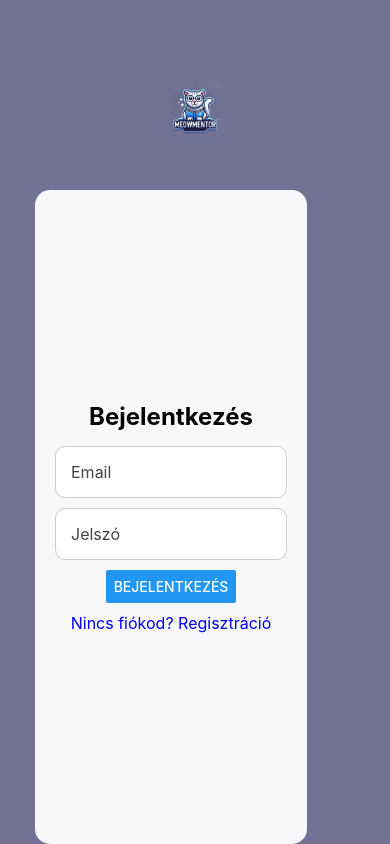
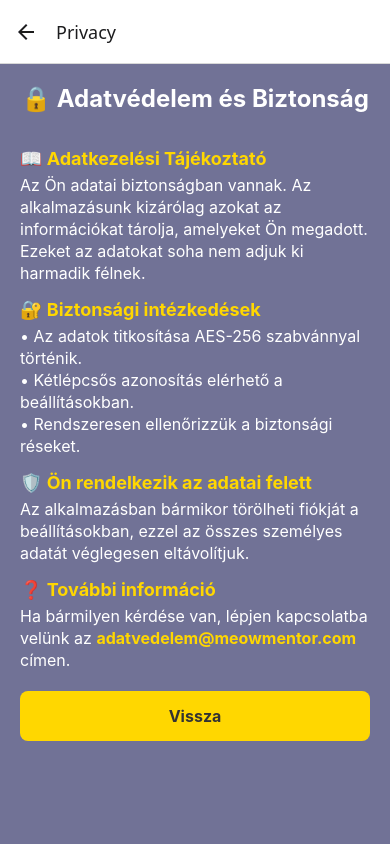
Before and after one commit to AdeeloD/meowmentor, a React Native app: screen /Privacy in a window 390 px wide. Built offline with nearby package versions, Linux system fonts and the light colour scheme; no server answers.

Commit message:
notification+privacy+milestone+firestore

```diff
--- a/App.tsx
+++ b/App.tsx
@@ -13,6 +13,7 @@ import { RootStackParamList } from "./navigation";
 import TermsScreen from "./screens/TermsScreen";
 import AccountSettingsScreen from "./screens/AccountSettingsScreen";
 import NotificationScreen from "./screens/NotificationScreen";
+import PrivacyScreen from "./screens/PrivacyScreen";
 
 const Stack = createStackNavigator<RootStackParamList>();
 
@@ -31,6 +32,7 @@ export default function App() {
         <Stack.Screen name="Terms" component={TermsScreen} />
          <Stack.Screen name="Notification" component={NotificationScreen} />
         <Stack.Screen name="AccountSettings" component={AccountSettingsScreen} />
+        <Stack.Screen name="Privacy" component={PrivacyScreen} />
       </Stack.Navigator>
     </NavigationContainer>
   );
--- a/navigation.d.ts
+++ b/navigation.d.ts
@@ -13,6 +13,7 @@ export type RootStackParamList = {
   Terms: undefined;
   AccountSettings: undefined;
   Notification: undefined;
+  Privacy: undefined;
 };
 
 export type NavigationProps<T extends keyof RootStackParamList> = {
--- a/screens/MilestonesScreen.tsx
+++ b/screens/MilestonesScreen.tsx
@@ -1,7 +1,8 @@
 import React, { useState, useEffect } from "react";
-import { View, Text, ScrollView, StyleSheet, TouchableOpacity } from "react-native";
-import { getFirestore, doc, getDoc, setDoc } from "firebase/firestore";
+import { View, Text, ScrollView, StyleSheet, TouchableOpacity, Alert, ActivityIndicator } from "react-native";
+import { getFirestore, doc, getDoc, setDoc, enableNetwork } from "firebase/firestore";
 import { getAuth } from "firebase/auth";
+import NetInfo from "@react-native-community/netinfo"; // 🔹 Hálózat figyelése
 
 const milestonesList = [
   { key: "register", label: "🆕 Regisztráció" },
@@ -17,43 +18,81 @@ const MilestonesScreen = () => {
   const user = auth.currentUser;
 
   const [milestones, setMilestones] = useState<string[]>([]);
+  const [isOffline, setIsOffline] = useState(false);
+  const [loading, setLoading] = useState(true);
 
   useEffect(() => {
-    if (!user) return;
+    if (!user) {
+      Alert.alert("Hiba", "Be kell jelentkezned a mérföldkövek megtekintéséhez.");
+      return;
+    }
 
+    // 🔹 Hálózatfigyelés
+    const unsubscribe = NetInfo.addEventListener((state) => {
+      if (!state.isConnected) {
+        setIsOffline(true);
+        Alert.alert("Offline mód", "Jelenleg nincs internetkapcsolat, az adatok elavultak lehetnek.");
+      } else {
+        setIsOffline(false);
+        enableNetwork(db).catch(() => {});
+      }
+    });
+
+    // 🔹 Mérföldkövek betöltése Firestore-ból
     const fetchMilestones = async () => {
       try {
+        setLoading(true);
         const userRef = doc(db, "users", user.uid);
         const userSnap = await getDoc(userRef);
 
-        if (userSnap.exists()) {
-          setMilestones(userSnap.data().milestones || []);
+        if (userSnap.exists() && userSnap.data()?.milestones) {
+          setMilestones(userSnap.data().milestones);
+        } else {
+          setMilestones([]);
         }
       } catch (error) {
         console.error("🔥 Hiba a Firestore mérföldkövek betöltésekor:", error);
+        Alert.alert("Hiba", "Nem sikerült lekérni a mérföldköveket.");
+      } finally {
+        setLoading(false);
       }
     };
 
     fetchMilestones();
+    return () => unsubscribe(); // 🔹 Memóriaszivárgás elkerülése
   }, [user]);
 
+  // 🔹 Mérföldkő hozzáadása Firestore-hoz
   const unlockMilestone = async (milestoneKey: string) => {
-    if (!user) return;
+    if (!user) {
+      Alert.alert("Hiba", "Nincs bejelentkezett felhasználó.");
+      return;
+    }
 
+    try {
       const userRef = doc(db, "users", user.uid);
       const userSnap = await getDoc(userRef);
-    const existingMilestones = userSnap.exists() ? userSnap.data().milestones || [] : [];
+      const existingMilestones = userSnap.exists() ? userSnap.data()?.milestones || [] : [];
 
       if (!existingMilestones.includes(milestoneKey)) {
-      await setDoc(userRef, { milestones: [...existingMilestones, milestoneKey] }, { merge: true });
-      setMilestones((prev) => [...prev, milestoneKey]);
+        const updatedMilestones = [...existingMilestones, milestoneKey];
+        await setDoc(userRef, { milestones: updatedMilestones }, { merge: true });
+        setMilestones(updatedMilestones);
+      }
+    } catch (error) {
+      console.error("🔥 Hiba a mérföldkő mentésekor:", error);
+      Alert.alert("Hiba", "Nem sikerült elmenteni a mérföldkövet.");
     }
   };
 
   return (
     <ScrollView style={styles.container}>
       <Text style={styles.title}>🏆 Mérföldkövek</Text>
-      {milestonesList.map((milestone) => (
+      {isOffline && <Text style={styles.offlineText}>⚠️ Jelenleg offline módban vagy.</Text>}
+      {loading ? (
+        <ActivityIndicator size="large" color="white" />
+      ) : (
+        milestonesList.map((milestone) => (
           <TouchableOpacity
             key={milestone.key}
             style={[
@@ -65,7 +104,8 @@ const MilestonesScreen = () => {
             <Text style={styles.milestoneText}>{milestone.label}</Text>
             {milestones.includes(milestone.key) && <Text style={styles.checkmark}>✅</Text>}
           </TouchableOpacity>
-      ))}
+        ))
+      )}
     </ScrollView>
   );
 };
@@ -81,6 +121,12 @@ const styles = StyleSheet.create({
     fontWeight: "bold",
     color: "white",
     marginBottom: 20,
+  },
+  offlineText: {
+    fontSize: 16,
+    color: "yellow",
+    textAlign: "center",
+    marginBottom: 10,
   },
   milestone: {
     flexDirection: "row",
--- a/screens/NotificationScreen.tsx
+++ b/screens/NotificationScreen.tsx
@@ -1,9 +1,10 @@
 import React, { useEffect, useState } from "react";
 import { View, Text, Switch, StyleSheet, Alert } from "react-native";
 import * as Notifications from "expo-notifications";
-import * as Permissions from "expo-permissions";
 import { getAuth } from "firebase/auth";
-import { db } from "../services/config/firebaseConfig"; // Ha szükséges a Firestore
+import { getFirestore, doc, setDoc, getDoc } from "firebase/firestore";
+import { enableNetwork, disableNetwork } from "firebase/firestore";
+import { db } from "../services/config/firebaseConfig";
 
 const NotificationScreen = () => {
   const [notificationEnabled, setNotificationEnabled] = useState(false);
@@ -11,33 +12,26 @@ const NotificationScreen = () => {
 
   useEffect(() => {
     checkNotificationPermission();
-
-    // Ha engedélyezve van, naponta egyszer küldjön értesítést
-    if (notificationEnabled) {
-      scheduleDailyNotification();
-    }
-  }, [notificationEnabled]);
+    setupFirestoreConnection();
+  }, []);
 
   const checkNotificationPermission = async () => {
-    const { status } = await Permissions.getAsync(Permissions.NOTIFICATIONS);
+    const { status } = await Notifications.getPermissionsAsync();
     setNotificationEnabled(status === "granted");
   };
 
   const toggleNotification = async () => {
     if (notificationEnabled) {
-      // Ha a felhasználó letiltja az értesítéseket
       await Notifications.setNotificationHandler({
-        handleNotification: async () => {
-          return {
-            shouldShowAlert: false,
-            shouldPlaySound: false,
-            shouldSetBadge: false,
-          };
-        },
+        handleNotification: async () => ({
+          shouldShowAlert: false,
+          shouldPlaySound: false,
+          shouldSetBadge: false,
+        }),
       });
+      setNotificationEnabled(false);
     } else {
-      // Ha a felhasználó engedélyezi az értesítéseket
-      const { status } = await Permissions.askAsync(Permissions.NOTIFICATIONS);
+      const { status } = await Notifications.requestPermissionsAsync();
       if (status === "granted") {
         setNotificationEnabled(true);
       } else {
@@ -47,10 +41,6 @@ const NotificationScreen = () => {
   };
 
   const scheduleDailyNotification = async () => {
-    // Külön értesítési üzenet beállítása
-    const trigger = new Date();
-    trigger.setHours(9, 0, 0, 0); // Minden nap 9:00-kor értesítés
-
     await Notifications.scheduleNotificationAsync({
       content: {
         title: "💬 Napi emlékeztető",
@@ -60,8 +50,20 @@ const NotificationScreen = () => {
         hour: 9,
         minute: 0,
         repeats: true,
-      },
+        type: "calendar",
+      } as Notifications.NotificationTriggerInput,
     });
+  };
+
+
+  const setupFirestoreConnection = async () => {
+    try {
+      await enableNetwork(db);
+      console.log("✅ Firestore kapcsolat aktív.");
+    } catch (error) {
+      console.error("🔥 Firestore kapcsolat hiba:", error);
+      await disableNetwork(db);
+    }
   };
 
   return (
@@ -75,7 +77,7 @@ const NotificationScreen = () => {
       <Switch
         value={notificationEnabled}
         onValueChange={toggleNotification}
-        thumbColor={notificationEnabled ? "#4CAF50" : "#F44336"}
+        thumbColor={notificationEnabled ? "#D3D3D3" : "#D3D3D3"}
       />
     </View>
   );
--- /dev/null
+++ b/screens/PrivacyScreen.tsx
@@ -0,0 +1,90 @@
+import React from "react";
+import { View, Text, ScrollView, StyleSheet, TouchableOpacity } from "react-native";
+import { useNavigation } from "@react-navigation/native";
+
+const PrivacyScreen = () => {
+  const navigation = useNavigation();
+
+  return (
+    <View style={styles.container}>
+      <ScrollView contentContainerStyle={styles.scrollContent}>
+        <Text style={styles.title}>🔒 Adatvédelem és Biztonság</Text>
+
+        <Text style={styles.sectionTitle}>📖 Adatkezelési Tájékoztató</Text>
+        <Text style={styles.text}>
+          Az Ön adatai biztonságban vannak. Az alkalmazásunk kizárólag azokat az információkat tárolja,
+          amelyeket Ön megadott. Ezeket az adatokat soha nem adjuk ki harmadik félnek.
+        </Text>
+
+        <Text style={styles.sectionTitle}>🔐 Biztonsági intézkedések</Text>
+        <Text style={styles.text}>
+          • Az adatok titkosítása AES-256 szabvánnyal történik.{"\n"}
+          • Kétlépcsős azonosítás elérhető a beállításokban.{"\n"}
+          • Rendszeresen ellenőrizzük a biztonsági réseket.
+        </Text>
+
+        <Text style={styles.sectionTitle}>🛡️ Ön rendelkezik az adatai felett</Text>
+        <Text style={styles.text}>
+          Az alkalmazásban bármikor törölheti fiókját a beállításokban, ezzel az összes személyes adatát véglegesen eltávolítjuk.
+        </Text>
+
+        <Text style={styles.sectionTitle}>❓ További információ</Text>
+        <Text style={styles.text}>
+          Ha bármilyen kérdése van, lépjen kapcsolatba velünk az{" "}
+          <Text style={styles.link}>adatvedelem@meowmentor.com</Text> címen.
+        </Text>
+
+        <TouchableOpacity style={styles.button} onPress={() => navigation.goBack()}>
+          <Text style={styles.buttonText}>Vissza</Text>
+        </TouchableOpacity>
+      </ScrollView>
+    </View>
+  );
+};
+
+const styles = StyleSheet.create({
+  container: {
+    flex: 1,
+    backgroundColor: "#717296",
+  },
+  scrollContent: {
+    padding: 20,
+  },
+  title: {
+    fontSize: 24,
+    fontWeight: "bold",
+    color: "white",
+    textAlign: "center",
+    marginBottom: 20,
+  },
+  sectionTitle: {
+    fontSize: 18,
+    fontWeight: "bold",
+    color: "#FFD700",
+    marginTop: 15,
+    marginBottom: 5,
+  },
+  text: {
+    fontSize: 16,
+    color: "white",
+    lineHeight: 22,
+  },
+  link: {
+    color: "#FFD700",
+    fontWeight: "bold",
+  },
+  button: {
+    marginTop: 20,
+    backgroundColor: "#FFD700",
+    padding: 15,
+    borderRadius: 8,
+    alignItems: "center",
+  },
+  buttonText: {
+    color: "#333",
+    fontSize: 16,
+    fontWeight: "bold",
+  },
+});
+
+export default PrivacyScreen;
--- a/screens/SettingsScreen.tsx
+++ b/screens/SettingsScreen.tsx
@@ -1,4 +1,4 @@
-import React from "react";
+import React, { useState } from "react";
 import {
   View,
   Text,
@@ -7,17 +7,24 @@ import {
   Alert,
   Switch,
   ScrollView,
+  TextInput,
 } from "react-native";
 import { useNavigation } from "@react-navigation/native";
 import type { StackNavigationProp } from "@react-navigation/stack";
 import { RootStackParamList } from "../navigation";
 import { logout } from "../services/auth";
-import { deleteUser } from "firebase/auth";
+import {
+  deleteUser,
+  EmailAuthProvider,
+  reauthenticateWithCredential,
+} from "firebase/auth";
 import { auth } from "../services/config/firebaseConfig";
 
 const SettingsScreen = () => {
   const navigation = useNavigation<StackNavigationProp<RootStackParamList>>();
-  const [isDarkMode, setIsDarkMode] = React.useState(false);
+  const [isDarkMode, setIsDarkMode] = useState(false);
+  const [password, setPassword] = useState("");
+  const [loading, setLoading] = useState(false);
 
   const handleLogout = async () => {
     try {
@@ -32,27 +39,61 @@ const SettingsScreen = () => {
   };
 
   const handleDeleteAccount = async () => {
+    const user = auth.currentUser;
+
+    if (!user) {
+      Alert.alert("Hiba", "Nincs bejelentkezett felhasználó.");
+      return;
+    }
+
     Alert.alert(
       "Fiók törlése",
-      "Biztosan törölni szeretnéd a fiókodat? Ez a művelet visszavonhatatlan.",
+      "Biztosan törölni szeretnéd a fiókodat? Ez a művelet végleges.",
       [
         { text: "Mégse", style: "cancel" },
         {
           text: "Törlés",
           style: "destructive",
           onPress: async () => {
+            setLoading(true);
             try {
-              const user = auth.currentUser;
-              if (user) {
+              if (!password) {
+                Alert.alert(
+                  "Hiba",
+                  "Biztonsági okokból előbb add meg a jelszavad!"
+                );
+                setLoading(false);
+                return;
+              }
+
+              // 🔹 Újrahitelesítés
+              const credential = EmailAuthProvider.credential(
+                user.email || "",
+                password
+              );
+              await reauthenticateWithCredential(user, credential);
+
+              // 🔥 Fiók törlése
               await deleteUser(user);
               Alert.alert("Siker", "A fiókod törölve lett.");
               navigation.reset({
                 index: 0,
                 routes: [{ name: "Auth" }],
               });
+            } catch (error: any) {
+              if (error.code === "auth/requires-recent-login") {
+                Alert.alert(
+                  "Hiba",
+                  "Biztonsági okokból jelentkezz be újra, majd próbáld meg ismét."
+                );
+              } else {
+                Alert.alert(
+                  "Hiba",
+                  "Nem sikerült törölni a fiókot. Ellenőrizd a jelszót vagy próbáld újra később."
+                );
               }
-            } catch (error) {
-              Alert.alert("Hiba", "Nem sikerült törölni a fiókot. Jelentkezz be újra, majd próbáld újra.");
+            } finally {
+              setLoading(false);
             }
           },
         },
@@ -64,15 +105,21 @@ const SettingsScreen = () => {
     <ScrollView style={styles.container}>
       <Text style={styles.title}>Beállítások</Text>
 
-      <TouchableOpacity style={styles.option} onPress={() => navigation.navigate("AccountSettings")}>
+      <TouchableOpacity
+        style={styles.option}
+        onPress={() => navigation.navigate("AccountSettings")}
+      >
         <Text>Profil kezelése</Text>
       </TouchableOpacity>
 
-      <TouchableOpacity style={styles.option} onPress={() => navigation.navigate("Notification")}>
+      <TouchableOpacity
+        style={styles.option}
+        onPress={() => navigation.navigate("Notification")}
+      >
         <Text>Értesítések kezelése</Text>
       </TouchableOpacity>
 
-      <TouchableOpacity style={styles.option}>
+      <TouchableOpacity style={styles.option} onPress={() => navigation.navigate("Privacy")}>
         <Text>Adatvédelem és biztonság</Text>
       </TouchableOpacity>
 
@@ -81,11 +128,19 @@ const SettingsScreen = () => {
         <Switch value={isDarkMode} onValueChange={setIsDarkMode} />
       </View>
 
-      <TouchableOpacity style={styles.option} onPress={() => Alert.alert("Nyelv beállítás", "Ez a funkció jelenleg nem elérhető.")}>
+      <TouchableOpacity
+        style={styles.option}
+        onPress={() =>
+          Alert.alert("Nyelv beállítás", "Ez a funkció jelenleg nem elérhető.")
+        }
+      >
         <Text>Nyelv beállítás</Text>
       </TouchableOpacity>
 
-      <TouchableOpacity style={styles.option} onPress={() => navigation.navigate("Terms")}>
+      <TouchableOpacity
+        style={styles.option}
+        onPress={() => navigation.navigate("Terms")}
+      >
         <Text>Felhasználási feltételek</Text>
       </TouchableOpacity>
 
@@ -97,8 +152,24 @@ const SettingsScreen = () => {
         <Text>Alkalmazás verziója: 1.0.0</Text>
       </TouchableOpacity>
 
-      <TouchableOpacity style={styles.deleteButton} onPress={handleDeleteAccount}>
-        <Text style={styles.deleteText}>Fiók törlése</Text>
+      {/* 🔹 Jelszó bekérése a törlés előtt */}
+      <TextInput
+        style={styles.input}
+        placeholder="Jelszó"
+        placeholderTextColor="#666"
+        secureTextEntry
+        value={password}
+        onChangeText={setPassword}
+      />
+
+      <TouchableOpacity
+        style={styles.deleteButton}
+        onPress={handleDeleteAccount}
+        disabled={loading}
+      >
+        <Text style={styles.deleteText}>
+          {loading ? "Törlés folyamatban..." : "Fiók törlése"}
+        </Text>
       </TouchableOpacity>
 
       <TouchableOpacity style={styles.logoutButton} onPress={handleLogout}>
@@ -131,14 +202,25 @@ const styles = StyleSheet.create({
     alignItems: "center",
   },
   optionRow: {
-    flexDirection: 'row',
-    justifyContent: 'space-between',
-    alignItems: 'center',
+    flexDirection: "row",
+    justifyContent: "space-between",
+    alignItems: "center",
     width: "90%",
     alignSelf: "center",
     padding: 15,
     backgroundColor: "white",
     borderRadius: 10,
+    marginBottom: 10,
+  },
+  input: {
+    width: "90%",
+    padding: 12,
+    borderWidth: 1,
+    borderColor: "#ccc",
+    borderRadius: 8,
+    backgroundColor: "#fff",
+    fontSize: 16,
+    alignSelf: "center",
     marginBottom: 10,
   },
   deleteButton: {
@@ -155,11 +237,6 @@ const styles = StyleSheet.create({
     fontWeight: "bold",
     fontSize: 16,
   },
-  logoutText: {
-    color: "white",
-    fontWeight: "bold",
-    fontSize: 16,
-  },
   logoutButton: {
     width: "90%",
     alignSelf: "center",
@@ -168,11 +245,11 @@ const styles = StyleSheet.create({
     borderRadius: 10,
     marginTop: 20,
     alignItems: "center",
-    shadowColor: "#000",
-    shadowOffset: { width: 0, height: 2 },
-    shadowOpacity: 0.3,
-    shadowRadius: 3,
-    elevation: 5,
+  },
+  logoutText: {
+    color: "white",
+    fontWeight: "bold",
+    fontSize: 16,
   },
 });
 
```
Also changed, not shown: package.json (+4 -3 lines), 1 other file (tests, documents, lock files or other folders). Lines whose indentation alone changed are shown as unchanged.
